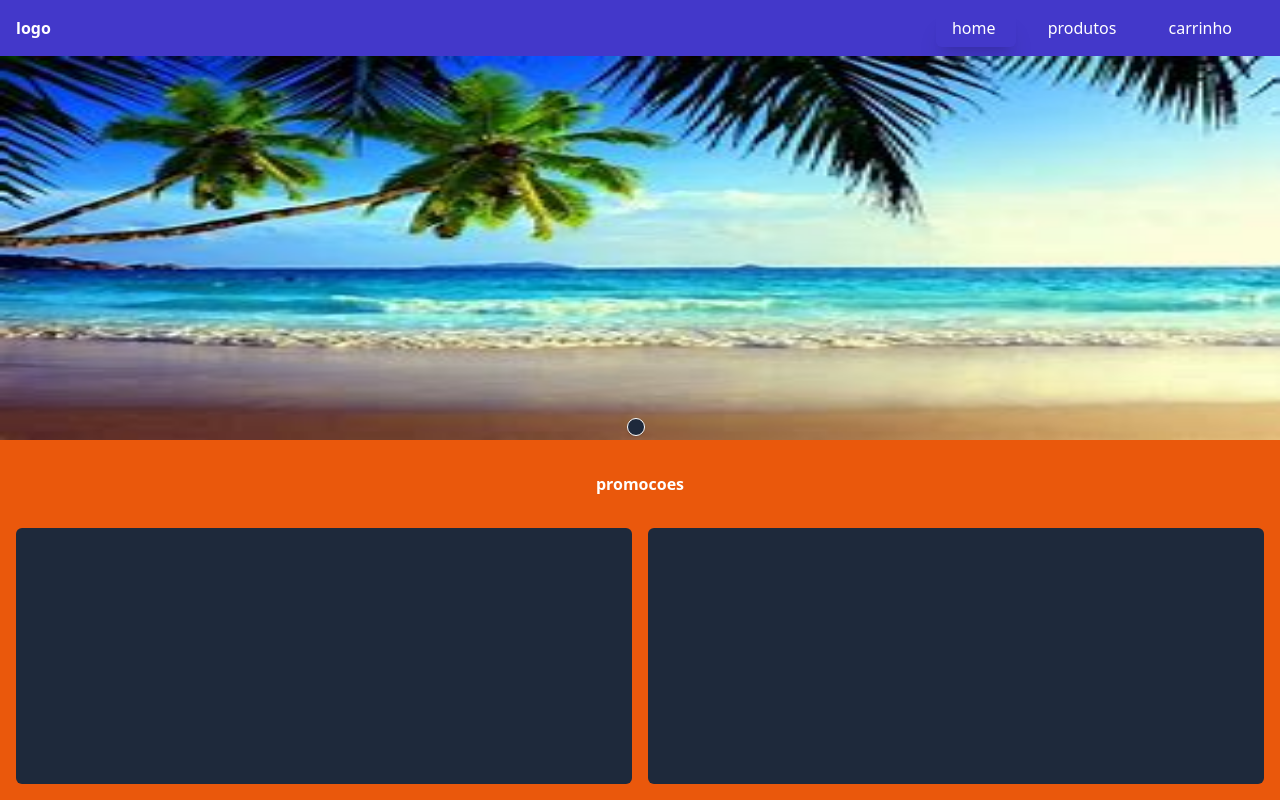
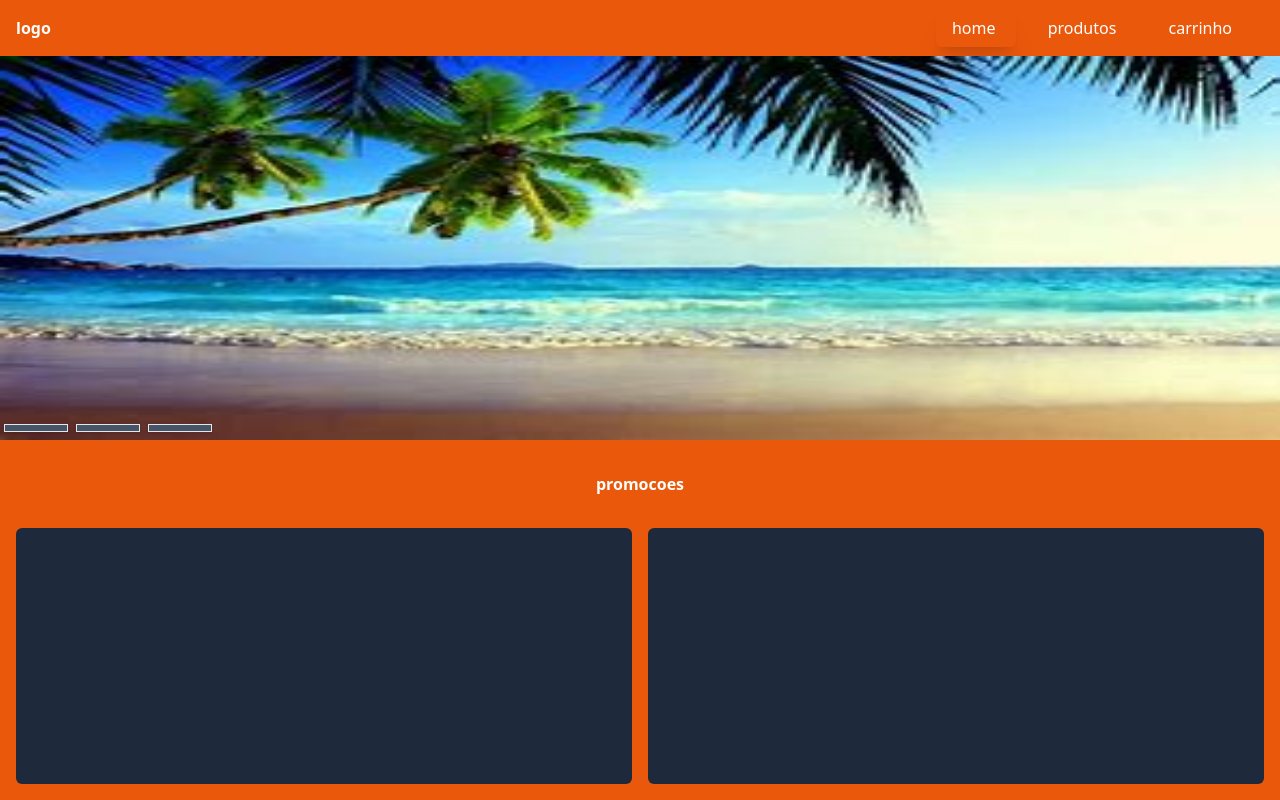
Before and after one commit to Douglas10in/loja, a plain HTML site: page index.html in a window 1280 px wide. Shown: the top 800 px of the page. Drawn offline with nearby package versions, Linux system fonts and the light colour scheme.

Commit message:
final aula 09

```diff
--- a/assets/js/banner.js
+++ b/assets/js/banner.js
@@ -1,4 +1,4 @@
-class banner {
+class Banner {
   constructor(settings) {
     this.settings = Object.assign(
       {
@@ -14,7 +14,7 @@ class banner {
 
   goto(index) {
     const { data, target, timeout } = this.settings;
-    if (index >= this.settings.data.lenght || index < 0) {
+    if (index >=data.length || index < 0) {
       index = 0;
     }
 
@@ -23,18 +23,18 @@ class banner {
 
     this.index = index;
 
-    const currentimage = target.queryselector(
+    const currentImage = target.querySelector(
       `img[src="${current.image_url}"]`
     );
 
-    const nextime = target.queryselector(`img[src="${next.image_url}"]`);
+    const nextImage = target.querySelector(`img[src="${next.image_url}"]`);
 
-    currentimage.classlist.remove("active");
-    nextime.classlist.add("active");
-    clearTimeout(this.insterval);
+    currentImage.classList.add("opacity-0");
+    nextImage.classList.remove("opacity-0");
+    clearTimeout(this.insterval)
     this.insterval = setTimeout(() => {
-      this.goto(this.index + 1);
-    }, timeout);
+      this.goto(this.index + 1)
+    }, timeout)
   }
 
   render() {
@@ -47,7 +47,7 @@ class banner {
         createElement("img", {
           src: item.image_url,
           alt: item.name,
-          className: "w-full h-full  left-0 top-0 z-0 absolute",
+          className: "w-full h-full  left-0 top-0 z-0 absolute opacity-0",
         })
       )
     );
@@ -56,7 +56,7 @@ class banner {
       "div",
       {
         className:
-          "z-10 bottom-2 left-1 absolute" + "flex justify-center items-center",
+          "z-10 bottom-2 left-1 absolute " + "flex justify-center items-center",
       },
       ...data.map((_, index) =>
         createElement("span", {
--- /dev/null
+++ b/assets/js/main.js
@@ -0,0 +1,9 @@
+const banner = new Banner({
+  data: [
+    { image_url: "/assets/images/imagem1.jpg", name: "images1" },
+    { image_url: "/assets/images/imagem2.jpg", name: "images2" },
+    { image_url: "/assets/images/imagem3.jpg", name: "images3" }
+  ],
+  target: document.getElementById("banner"),
+  timeout: 7000,
+});
--- a/index.html
+++ b/index.html
@@ -9,10 +9,11 @@
     <link href="./assets/fontawesome/css/all.min.css" rel="stylesheet" />
     <script src="./assets/js/utilities.js"></script>
     <script src="./assets/js/banner.js"></script>
+    <script src="./assets/js/main.js" defer></script>
   </head>
 
   <body>
-    <header class="bg-indigo-700 p-4 flex justify-between sticky">
+    <header class="bg-orange-600 p-4 flex justify-between sticky">
       <figure>
         <span class="text-white font-bold font-lg">logo</span>
       </figure>
@@ -37,22 +38,7 @@
         </a>
       </nav>
     </header>
-    <section id="banner" class="h-96 bg-slate-800 relative">
-      <div class="inset-0 absolute z-0 bg-red-500">
-        <img
-          src="./assets/images/imagem1.jpg"
-          alt="1"
-          class="w-full h-full left-0 top-0 z-0 absolute"
-        />
-      </div>
-      <div
-        class="z-10 bottom-1 left-1 right-1 absolute flex justify-center itens-center"
-      >
-        <span
-          class="inline-block p-2 bg-slate-800 border border-white rounded-full shadow mr-2"
-        ></span>
-      </div>
-    </section>
+    <section id="banner" class="h-96 bg-slate-800 relative"></section>
     <section id="off-sellers" class="bg-orange-600 p-4 py-8">
       <h1 class="flex justify-center text-4x1 text-white font-bold">
         promocoes
```
